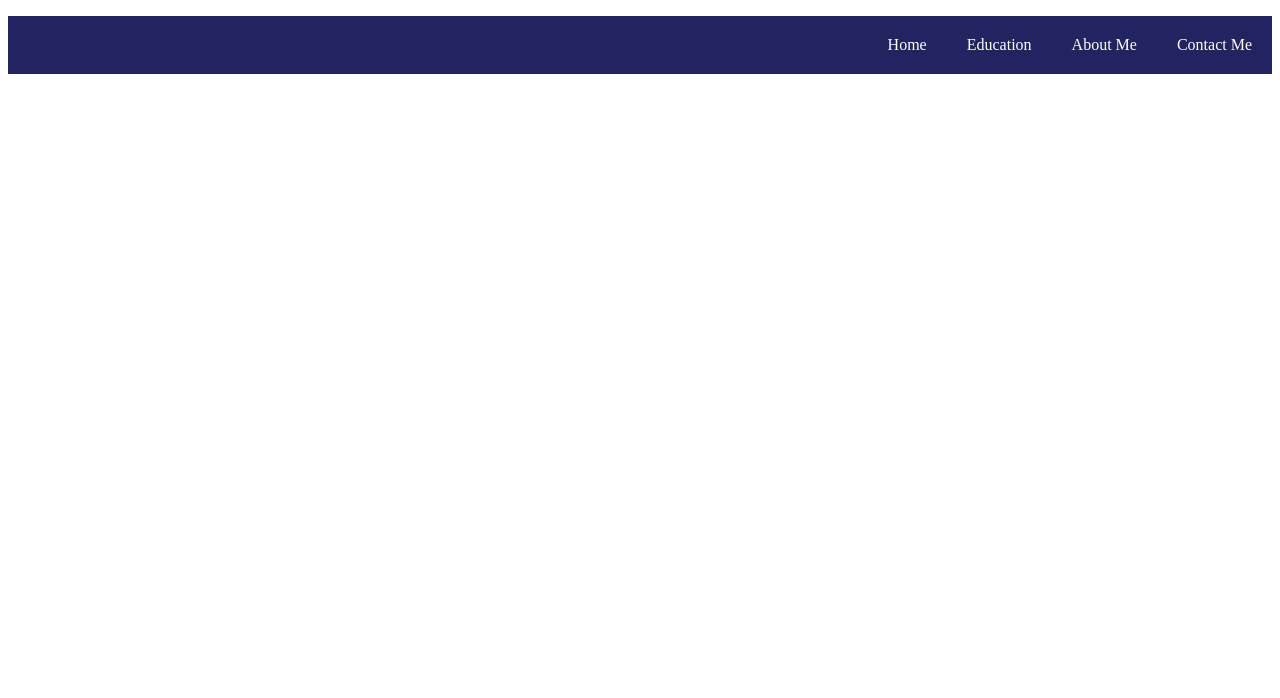
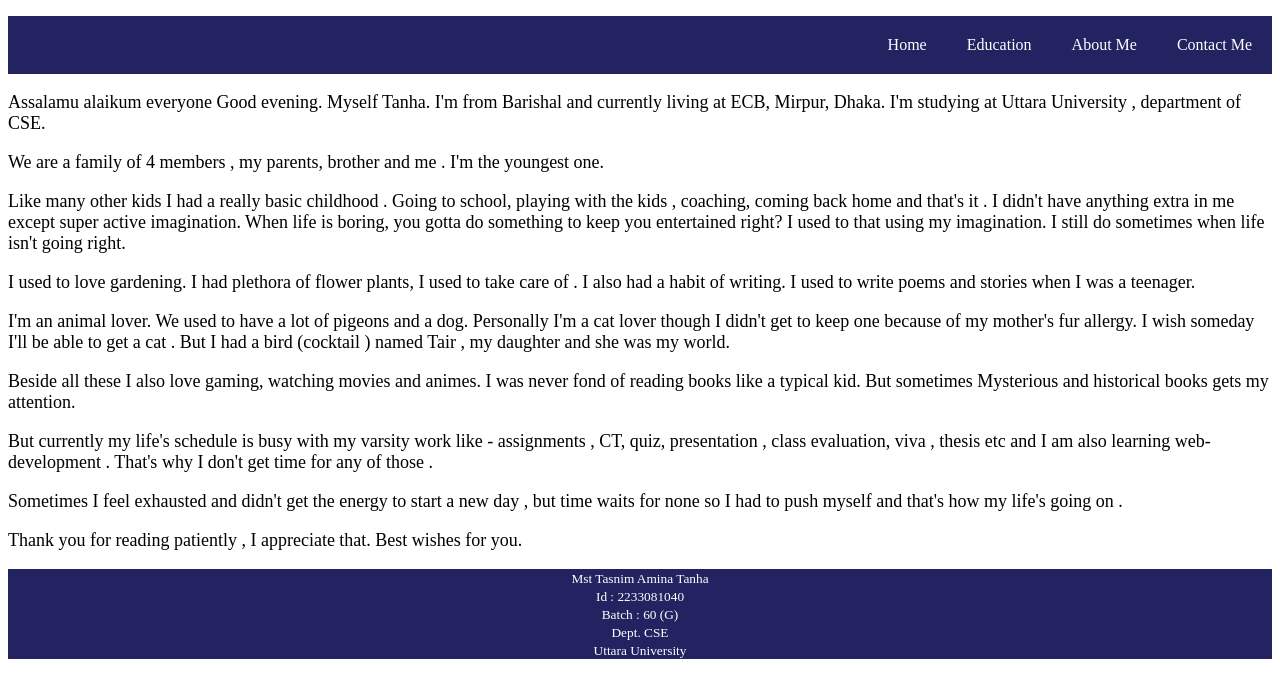
Before and after one commit to TasnimAminaTanha/basic-myself-web-repository, a plain HTML site: page about.html in a window 1280 px wide. Drawn offline with Linux system fonts and the light colour scheme.

Commit message:
added the about section

```diff
--- a/about.html
+++ b/about.html
@@ -5,6 +5,7 @@
     <meta name="viewport" content="width=device-width, initial-scale=1.0">
     <title>About aection</title>
     <link rel="stylesheet" href="styles/nav.css">
+    <link rel="stylesheet" href="styles/about.css">
 </head>
 <body>
     <header>
@@ -18,10 +19,45 @@
 </nav>
     </header>
     <main>
-
+<article>
+    <section>
+        <p>Assalamu alaikum everyone
+Good evening. Myself Tanha. I'm from Barishal and currently living at ECB, Mirpur, Dhaka. I'm studying at Uttara University , department of CSE. </p>
+    </section>
+    <section>
+        <p>We are a family of 4 members , my parents, brother and me . I'm the youngest one. </p>
+    </section>
+    <section>
+        <p>Like many other kids I had a really basic childhood . Going to school, playing with the kids , coaching, coming back home and that's it . I didn't have anything extra in me except super active imagination. When life is boring, you gotta do something to keep you entertained right? I used to that using my imagination. I still do sometimes when life isn't going right.
+</p>
+    </section>
+    <section>
+        <p>I used to love gardening. I had plethora of flower plants, I used to take care of . I also had a habit of writing. I used to write poems and stories when I was a teenager. </p>
+    </section>
+    <section>
+        <p>I'm an animal lover. We used to have a lot of pigeons and a dog. Personally I'm a cat lover though I didn't get to keep one because of my mother's fur allergy. I wish someday I'll be able to get a cat . But I had a bird (cocktail ) named Tair , my daughter and she was my world.</p>
+    </section>
+    <section>
+        <p>Beside all these I also love gaming, watching movies and animes. I was never fond of reading books like a typical kid. But sometimes Mysterious and historical books gets my attention.</p>
+    </section>
+    <section>
+        <p>But currently my life's schedule is busy with my varsity work like - assignments , CT, quiz, presentation , class evaluation, viva , thesis etc and I am also learning web-development . That's why I don't get time for any of those .</p>
+    </section>
+    <section>
+        <p>Sometimes I feel exhausted and didn't get the energy to start a new day , but time waits for none so I had to push myself and that's how my life's going on .</p>
+    </section>
+    <section>
+        <p>Thank you for reading patiently , I appreciate that. Best wishes for you.
+</p>
+    </section>
+</article>
     </main>
     <footer>
-
+      <small>Mst Tasnim Amina Tanha <br>
+Id : 2233081040 <br>
+Batch : 60 (G) <br>
+Dept. CSE <br>
+Uttara University</small>
     </footer>
 </body>
 </html>
--- /dev/null
+++ b/styles/about.css
@@ -0,0 +1,10 @@
+article{
+    font-family:'Times New Roman', Times, serif;
+    font-size: large;
+}
+
+footer{
+    background-color: rgb(35, 35, 97);
+    color: white;
+    text-align: center;
+}
```
